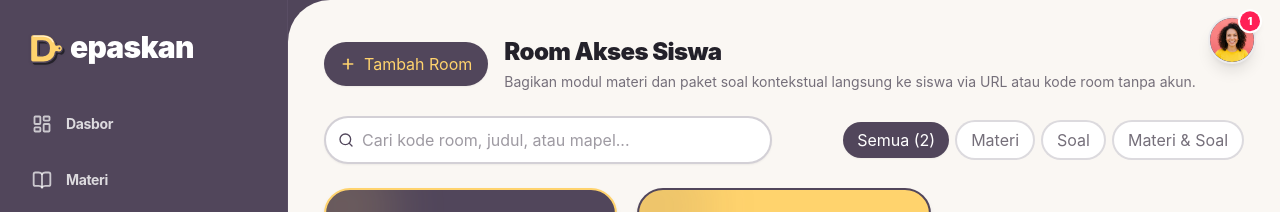
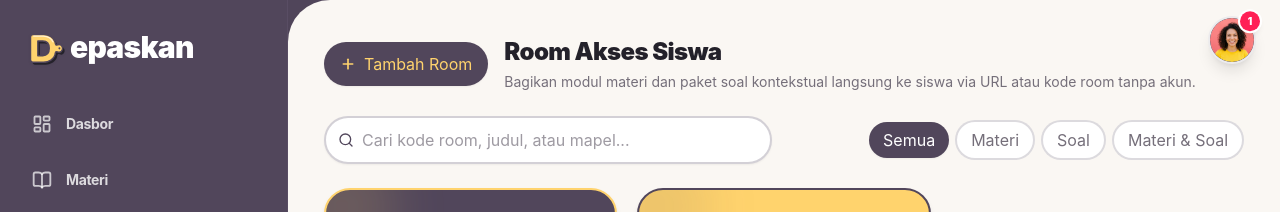
Before and after one commit to Irham-Najib-Azimul-Qowi/ContextLearningApp, a Next.js app: page /teacher/rooms in a window 1280 px wide. Shown: the top 212 px of the page. Built offline with nearby package versions, Linux system fonts and the light colour scheme.

Commit message:
fix(teacher): hilangkan kurung jumlah pada tombol filter Semua di halaman room

```diff
--- a/app/teacher/rooms/page.tsx
+++ b/app/teacher/rooms/page.tsx
@@ -580,7 +580,7 @@ function TeacherRoomsContent() {
                       : "bg-white text-[#756F7A] hover:bg-slate-100 border-2 border-[#51465B]/20"
                   }`}
                 >
-                  Semua ({rooms.length})
+                  Semua
                 </button>
                 <button
                   type="button"
```
